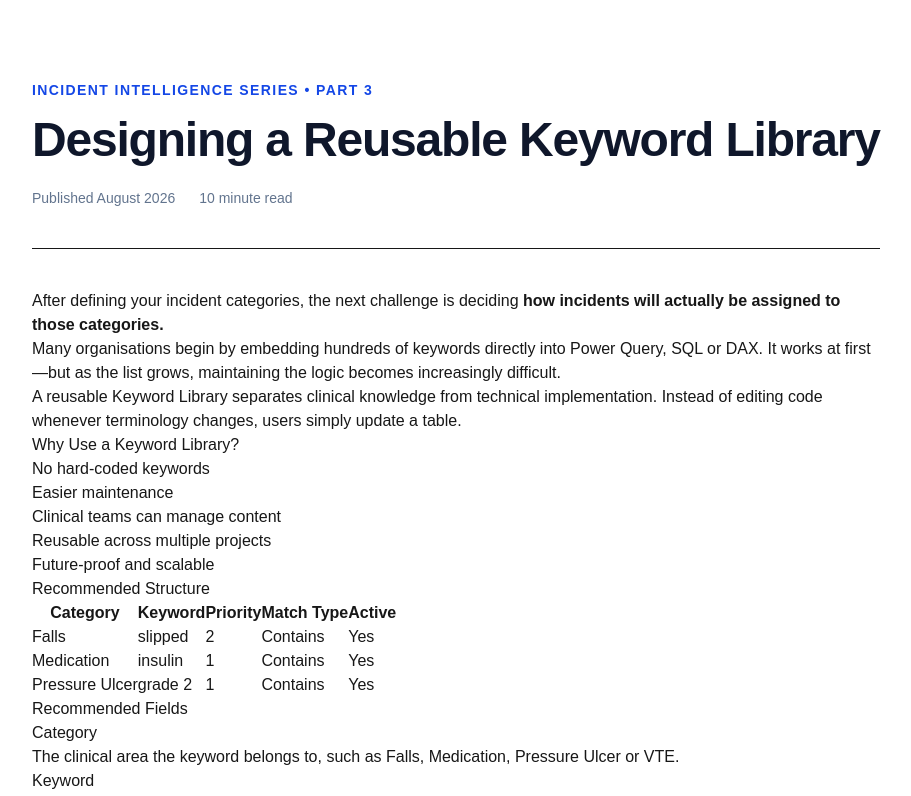
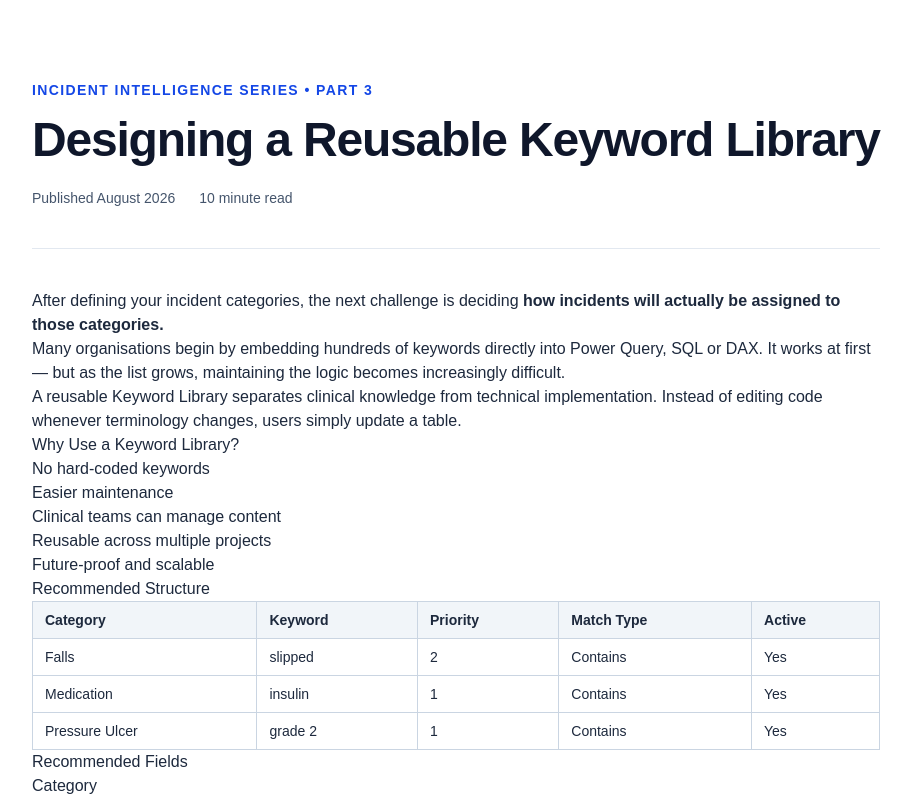
Before and after one commit to 24Mark8/templatecanvasiq, a Next.js app: page /articles/part-3 in a window 1280 px wide. Shown: the top 796 px of the page, without its empty margins (184-1095 px from the left). Built offline with nearby package versions, Linux system fonts and the light colour scheme.

Commit message:
Update page.tsx

```diff
--- a/app/articles/part-3/page.tsx
+++ b/app/articles/part-3/page.tsx
@@ -3,8 +3,9 @@ import Link from "next/link";
 export default function ArticlePart3() {
   return (
     <main className="min-h-screen bg-white">
-      <article className="mx-auto max-w-4xl px-6 py-20">
+      <article className="mx-auto max-w-4xl px-6 py-20 text-slate-800">
 
+        {/* Header */}
         <p className="text-sm font-semibold uppercase tracking-widest text-blue-700">
           Incident Intelligence Series • Part 3
         </p>
@@ -13,13 +14,14 @@ export default function ArticlePart3() {
           Designing a Reusable Keyword Library
         </h1>
 
-        <div className="mt-6 flex gap-6 text-sm text-slate-500">
+        <div className="mt-6 flex gap-6 text-sm text-slate-600">
           <span>Published August 2026</span>
           <span>10 minute read</span>
         </div>
 
-        <hr className="my-10" />
+        <hr className="my-10 border-slate-200" />
 
+        {/* Body */}
         <div className="prose prose-lg max-w-none prose-slate">
 
           <p>
@@ -29,7 +31,7 @@ export default function ArticlePart3() {
 
           <p>
             Many organisations begin by embedding hundreds of keywords directly into
-            Power Query, SQL or DAX. It works at first—but as the list grows,
+            Power Query, SQL or DAX. It works at first — but as the list grows,
             maintaining the logic becomes increasingly difficult.
           </p>
 
@@ -42,49 +44,49 @@ export default function ArticlePart3() {
           <h2>Why Use a Keyword Library?</h2>
 
           <ul>
-            <li>No hard-coded keywords</li>
+            <li>No hard‑coded keywords</li>
             <li>Easier maintenance</li>
             <li>Clinical teams can manage content</li>
             <li>Reusable across multiple projects</li>
-            <li>Future-proof and scalable</li>
+            <li>Future‑proof and scalable</li>
           </ul>
 
           <h2>Recommended Structure</h2>
 
-          <table>
-            <thead>
+          <table className="w-full border border-slate-300 text-sm">
+            <thead className="bg-slate-100">
               <tr>
-                <th>Category</th>
-                <th>Keyword</th>
-                <th>Priority</th>
-                <th>Match Type</th>
-                <th>Active</th>
+                <th className="border border-slate-300 px-3 py-2 text-left">Category</th>
+                <th className="border border-slate-300 px-3 py-2 text-left">Keyword</th>
+                <th className="border border-slate-300 px-3 py-2 text-left">Priority</th>
+                <th className="border border-slate-300 px-3 py-2 text-left">Match Type</th>
+                <th className="border border-slate-300 px-3 py-2 text-left">Active</th>
               </tr>
             </thead>
 
             <tbody>
               <tr>
-                <td>Falls</td>
-                <td>slipped</td>
-                <td>2</td>
-                <td>Contains</td>
-                <td>Yes</td>
+                <td className="border border-slate-300 px-3 py-2">Falls</td>
+                <td className="border border-slate-300 px-3 py-2">slipped</td>
+                <td className="border border-slate-300 px-3 py-2">2</td>
+                <td className="border border-slate-300 px-3 py-2">Contains</td>
+                <td className="border border-slate-300 px-3 py-2">Yes</td>
               </tr>
 
               <tr>
-                <td>Medication</td>
-                <td>insulin</td>
-                <td>1</td>
-                <td>Contains</td>
-                <td>Yes</td>
+                <td className="border border-slate-300 px-3 py-2">Medication</td>
+                <td className="border border-slate-300 px-3 py-2">insulin</td>
+                <td className="border border-slate-300 px-3 py-2">1</td>
+                <td className="border border-slate-300 px-3 py-2">Contains</td>
+                <td className="border border-slate-300 px-3 py-2">Yes</td>
               </tr>
 
               <tr>
-                <td>Pressure Ulcer</td>
-                <td>grade 2</td>
-                <td>1</td>
-                <td>Contains</td>
-                <td>Yes</td>
+                <td className="border border-slate-300 px-3 py-2">Pressure Ulcer</td>
+                <td className="border border-slate-300 px-3 py-2">grade 2</td>
+                <td className="border border-slate-300 px-3 py-2">1</td>
+                <td className="border border-slate-300 px-3 py-2">Contains</td>
+                <td className="border border-slate-300 px-3 py-2">Yes</td>
               </tr>
             </tbody>
           </table>
@@ -92,22 +94,19 @@ export default function ArticlePart3() {
           <h2>Recommended Fields</h2>
 
           <h3>Category</h3>
-
           <p>
             The clinical area the keyword belongs to, such as Falls, Medication,
             Pressure Ulcer or VTE.
           </p>
 
           <h3>Keyword</h3>
-
           <p>
             The word or phrase that triggers the category. Avoid using terms that
-            are too broad—for example, <em>patient</em> would match almost every
+            are too broad — for example, <em>patient</em> would match almost every
             incident.
           </p>
 
           <h3>Priority</h3>
-
           <p>
             Some incidents match several categories. Priority allows you to control
             which categories appear first when ordering results.
@@ -128,7 +127,6 @@ export default function ArticlePart3() {
           </p>
 
           <h3>Active</h3>
-
           <p>
             Rather than deleting obsolete keywords, simply deactivate them. This
             keeps your historical library intact.
@@ -148,9 +146,7 @@ export default function ArticlePart3() {
 
           <h2>Supporting Multiple Categories</h2>
 
-          <p>
-            Many incidents naturally belong to more than one category.
-          </p>
+          <p>Many incidents naturally belong to more than one category.</p>
 
           <blockquote>
             Patient developed a Grade 2 pressure ulcer following a fall.
@@ -163,15 +159,11 @@ export default function ArticlePart3() {
             <li>Pressure Ulcer</li>
           </ul>
 
-          <p>
-            Your categorisation engine should never stop after the first match.
-          </p>
+          <p>Your categorisation engine should never stop after the first match.</p>
 
           <h2>Handling Unclassified Incidents</h2>
 
-          <p>
-            No keyword library will ever be complete.
-          </p>
+          <p>No keyword library will ever be complete.</p>
 
           <p>
             Assign unmatched incidents to <strong>Other / Unclassified</strong>.
@@ -203,9 +195,9 @@ export default function ArticlePart3() {
             the keyword library and automatically assigns one or more categories to
             every incident.
           </p>
-
         </div>
 
+        {/* Footer */}
         <div className="mt-16 border-t pt-8">
           <Link
             href="/articles"
```
